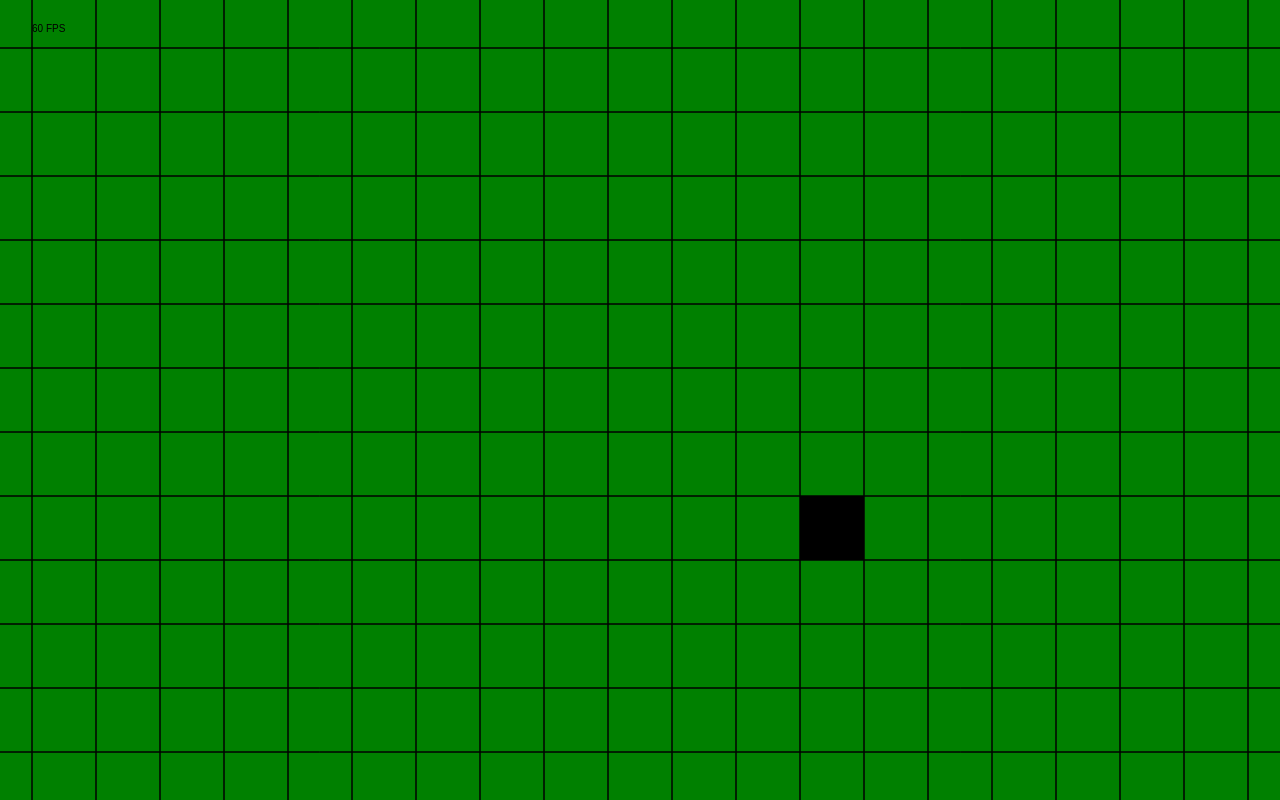
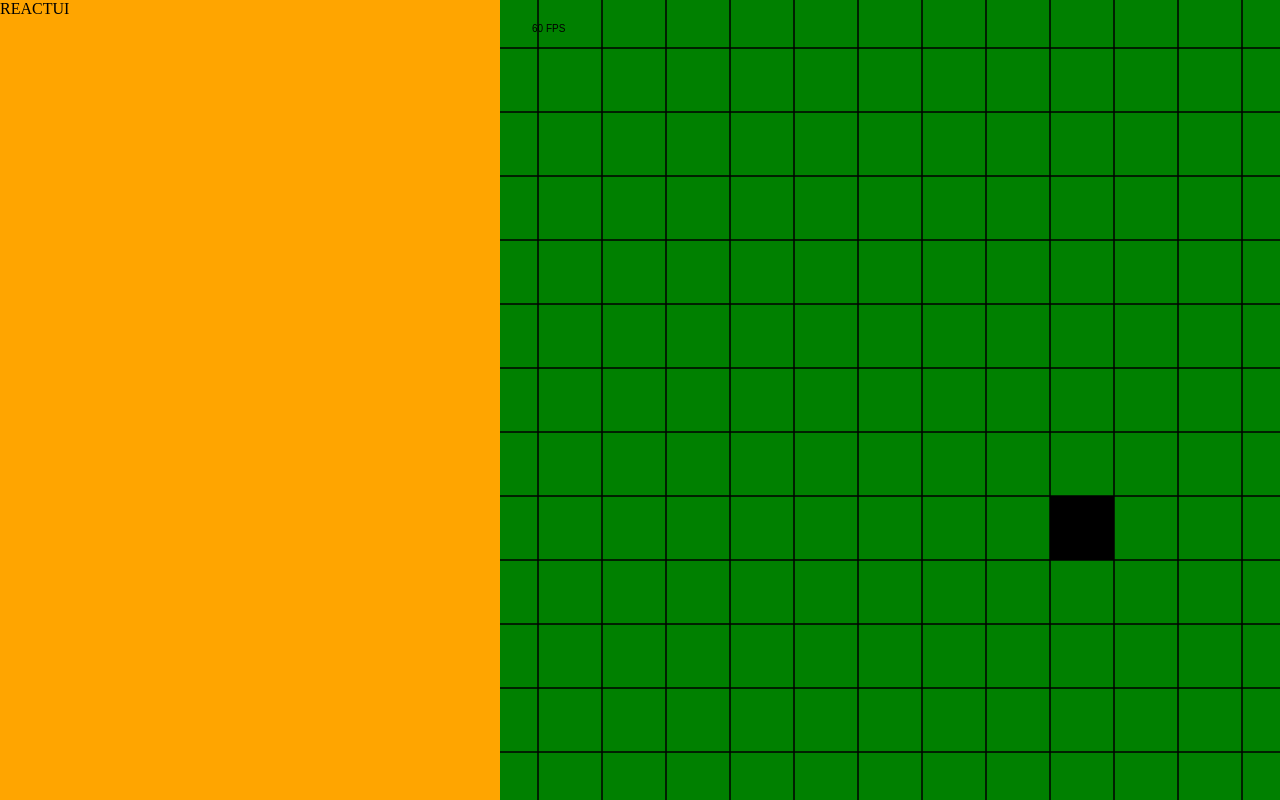
Before and after one commit to Thristhart/ld58, a React (Vite) app: page / in a window 1280 px wide. Built offline with nearby package versions, Linux system fonts and the light colour scheme; a web font is replaced by a local one.

Commit message:
add react container and resize things

```diff
--- a/src/canvas.tsx
+++ b/src/canvas.tsx
@@ -9,12 +9,14 @@ function useFitCanvasToWindow(canvasRef: React.RefObject<HTMLCanvasElement | nul
             return;
         }
         const canvas = canvasRef.current;
-        canvas.width = window.innerWidth;
-        canvas.height = window.innerHeight;
+        const parentRect = canvas.parentElement?.getBoundingClientRect();
+        canvas.width = parentRect?.width || 0;
+        canvas.height = parentRect?.height || 0;
 
         const onResize = () => {
-            canvas.width = window.innerWidth;
-            canvas.height = window.innerHeight;
+            const parentRect = canvas.parentElement?.getBoundingClientRect();
+            canvas.width = parentRect?.width || 0;
+            canvas.height = parentRect?.height || 0;
         };
         window.addEventListener("resize", onResize, { passive: true });
         return () => {
--- a/src/game.css
+++ b/src/game.css
@@ -11,3 +11,20 @@ body {
     width: 100%;
     height: 100%;
 }
+
+.Container{
+    height: 100%;
+    width: 100%;
+    display: flex;
+}
+
+.Interface {
+    width: 500px;
+    min-width: 500px;
+    background-color: orange;
+    z-index: 2;
+}
+
+.CanvasContainer {
+    width:calc(100% - 500px);
+}
--- a/src/game.tsx
+++ b/src/game.tsx
@@ -23,5 +23,12 @@ function useGameWorld() {
 
 export function Game() {
     const gameWorld = useGameWorld();
-    return <Canvas gameWorld={gameWorld} />;
+    return(
+        <div className="Container">
+            <div className="Interface">REACTUI</div>
+            <div className="CanvasContainer">
+                <Canvas gameWorld={gameWorld} />
+            </div>
+        </div>
+    );
 }
```
Also changed, not shown: src/Interface/Interface.tsx (added).
